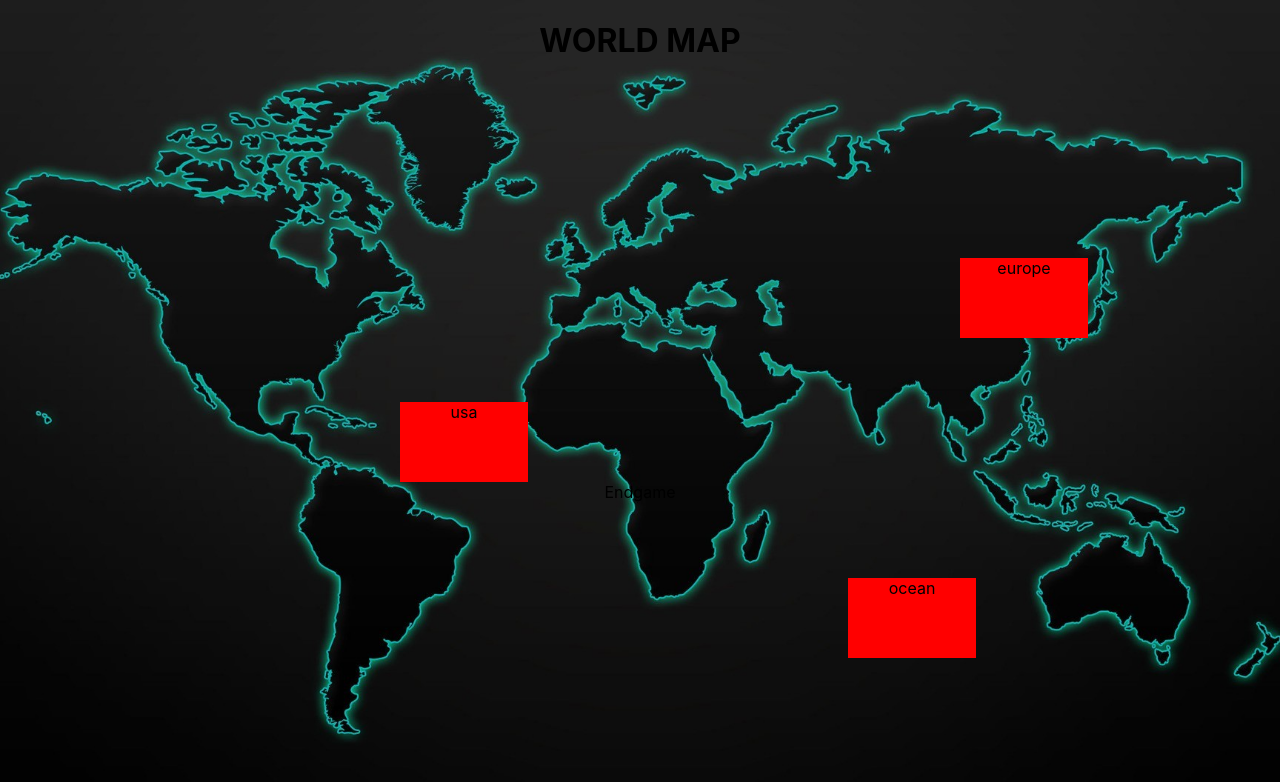
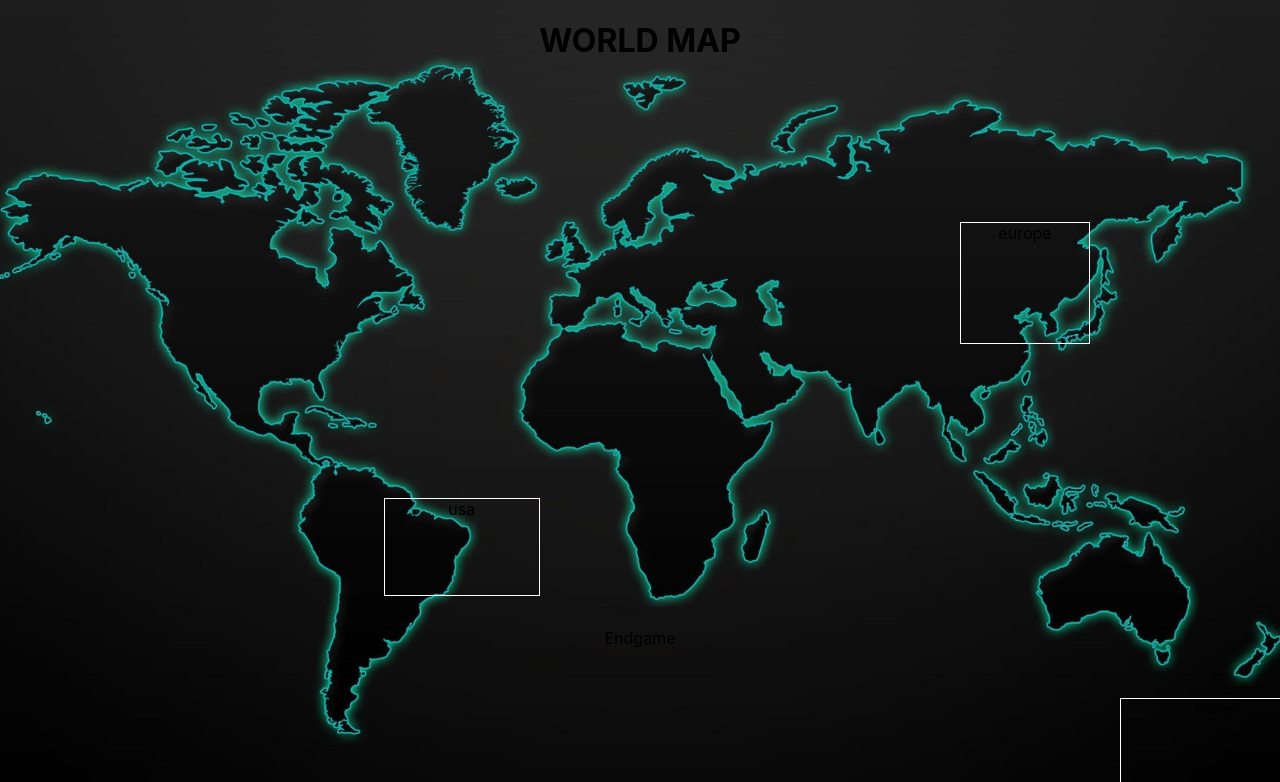
Before and after one commit to cobidev/2030, a React (Create React App) app: page /worldmap in a window 1280 px wide. Shown: the top 782 px of the page. Built offline with nearby package versions, Linux system fonts and the light colour scheme.

Commit message:
Fixed map a little bit more

```diff
--- a/src/levels/WorldMap/worldmap.module.scss
+++ b/src/levels/WorldMap/worldmap.module.scss
@@ -1,46 +1,46 @@
 .countryButtonUsa {
-  height: 10%;
-  width: 10%;
-  background-color: red;
+  height: 12%;
+  width: 12%;
+  border: 1px solid white;
   position: relative;
-  top: 20rem;
-  left: 25rem;
+  top: 26rem;
+  left: 24rem;
 }
 .countryButtonChina {
-  height: 10%;
-  width: 10%;
-  background-color: red;
+  height: 15%;
+  width: 15%;
+  border: 1px solid white;
   position: relative;
-  top: 14rem;
-  left: 93rem;
+  top: 10rem;
+  left: 90rem;
 }
 .countryButtonEurope {
-  height: 10%;
+  height: 15%;
   width: 10%;
-  background-color: red;
+  border: 1px solid white;
   position: relative;
-  top: 1rem;
+  top: -5rem;
   left: 60rem;
 }
 .countryButtonAustralia {
   height: 10%;
   width: 10%;
-  background-color: red;
+  border: 1px solid white;
   position: relative;
-  top: 24rem;
+  top: 15rem;
   left: 110rem;
 }
 .countryButtonOcean {
-  height: 10%;
-  width: 10%;
-  background-color: red;
+  height: 15%;
+  width: 15%;
+  border: 1px solid white;
   position: relative;
-  top: 11rem;
-  left: 53rem;
+  top: 12rem;
+  left: 70rem;
 }
 
 .worldMapContainer {
-  background-image: url('../../assets/worldmap.png');
+  background-image: url('./worldmap.png');
   height: 100vh;
   width: 100%;
   background-size: cover;
```
Also changed, not shown: src/levels/WorldMap/worldmap.png (renamed from src/assets/worldmap.png).
